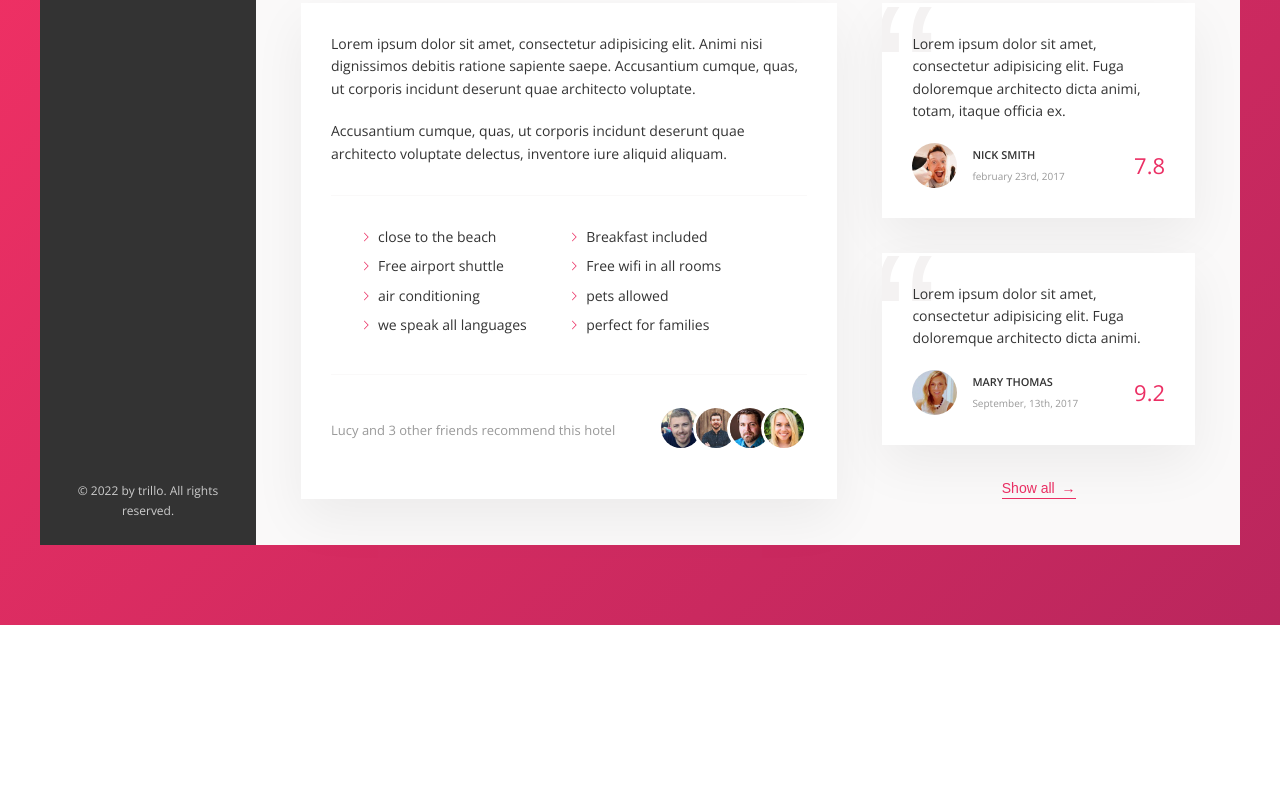
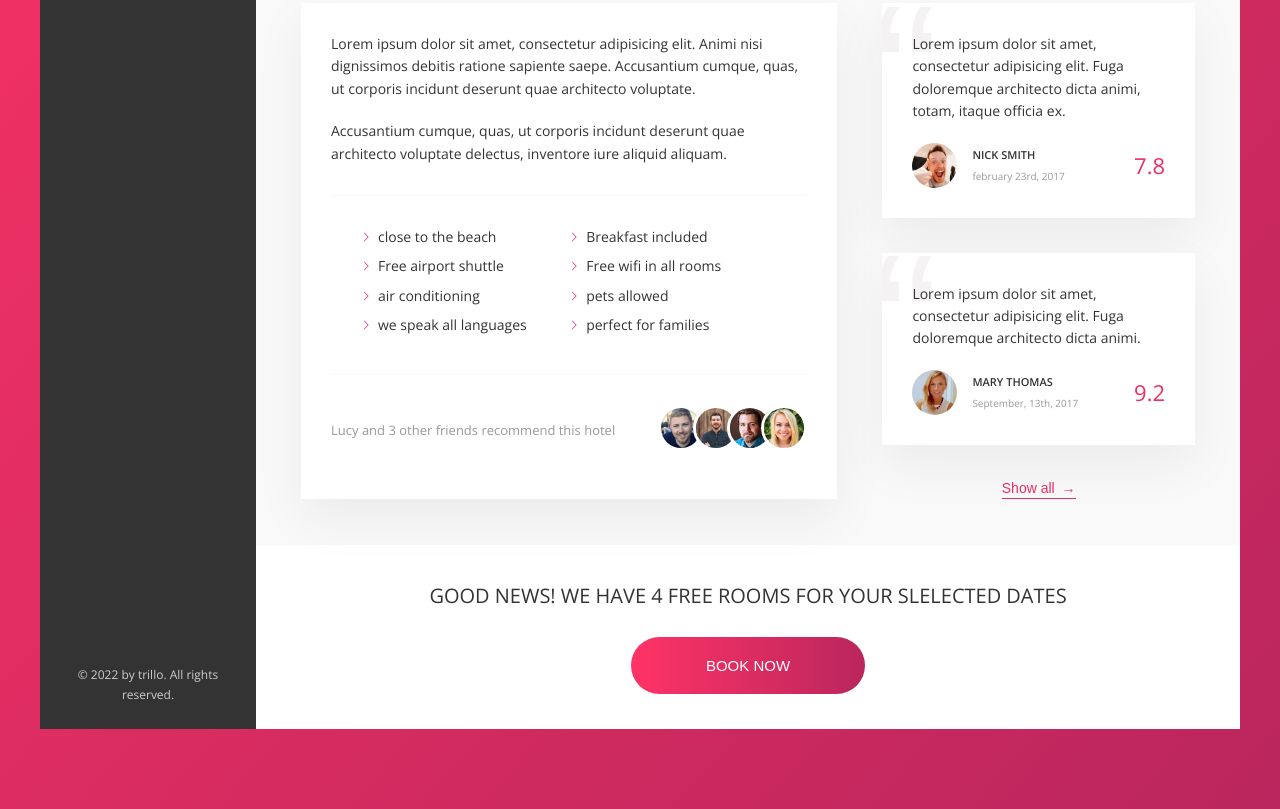
Before and after one commit to amina-rahal/Trillo, a website: page index.html in a window 1280 px wide. Shown: the part 644-1453 px from the top of the page. Before the commit the page ends 1269 px from the top, so only its background shows below. Drawn offline with nearby package versions, Linux system fonts and the light colour scheme.

Commit message:
finished call to action part

```diff
--- a/index.html
+++ b/index.html
@@ -194,6 +194,17 @@
 
                                 <button class="btn-inline">Show all <span>&rarr;</span></button>
                             </div>
+
+                        </div>
+
+                        <div class="cta">
+                            <h2 class="cta__book-now">
+                                Good news! we have 4 free rooms for your slelected dates
+                            </h2>
+                            <button class="btn">
+                                <span class="btn__visible">Book now</span>
+                                <span class="btn__invisible">Only 4 rooms left!</span>
+                            </button>
                         </div>
                   </main>
             </div>
--- a/sass/_components.scss
+++ b/sass/_components.scss
@@ -426,3 +426,63 @@
         line-height: 1;
     }
 }
+
+// CTA
+.cta {
+    padding: 3.5rem 0;
+    text-align: center;
+
+    &__book-now {
+        font-size: 2rem;
+        font-weight: 300;
+        margin-bottom: 2.5rem;
+        text-transform: uppercase;
+        color: var(--color-Grey-dark-1);
+    }
+}
+
+.btn {
+        overflow: hidden;
+        position: relative;
+        font-size: 1.5rem;
+        border: none;
+        text-transform: uppercase;
+        font-weight: 300;
+        border-radius: 100px;
+        background-image: linear-gradient(to right, var(--color-Primary-light), var(--color-Primary-dark));
+        color: #FFF;
+        cursor: pointer;
+    & > * {
+        display: inline-block;
+        height: 100%;
+        width: 100%;
+        transition: all .2s;
+    }
+
+    &__visible {
+        padding: 2rem 7.5rem;
+    }
+
+    &__invisible {
+        position: absolute;
+        left: 0;
+        top: -100%;
+        padding: 2rem 0;
+    }
+
+    &:hover {
+        background-image: linear-gradient(to left, var(--color-Primary-light), var(--color-Primary-dark));
+    }
+    &:hover &__visible{
+        transform: translateY(100%);
+    }
+
+    &:hover &__invisible {
+        top: 0;
+    }
+
+    &:focus {
+        outline: none;
+        animation: pulsate 1s infinite;
+    }
+}
```
Also changed, not shown: css/style.css.
